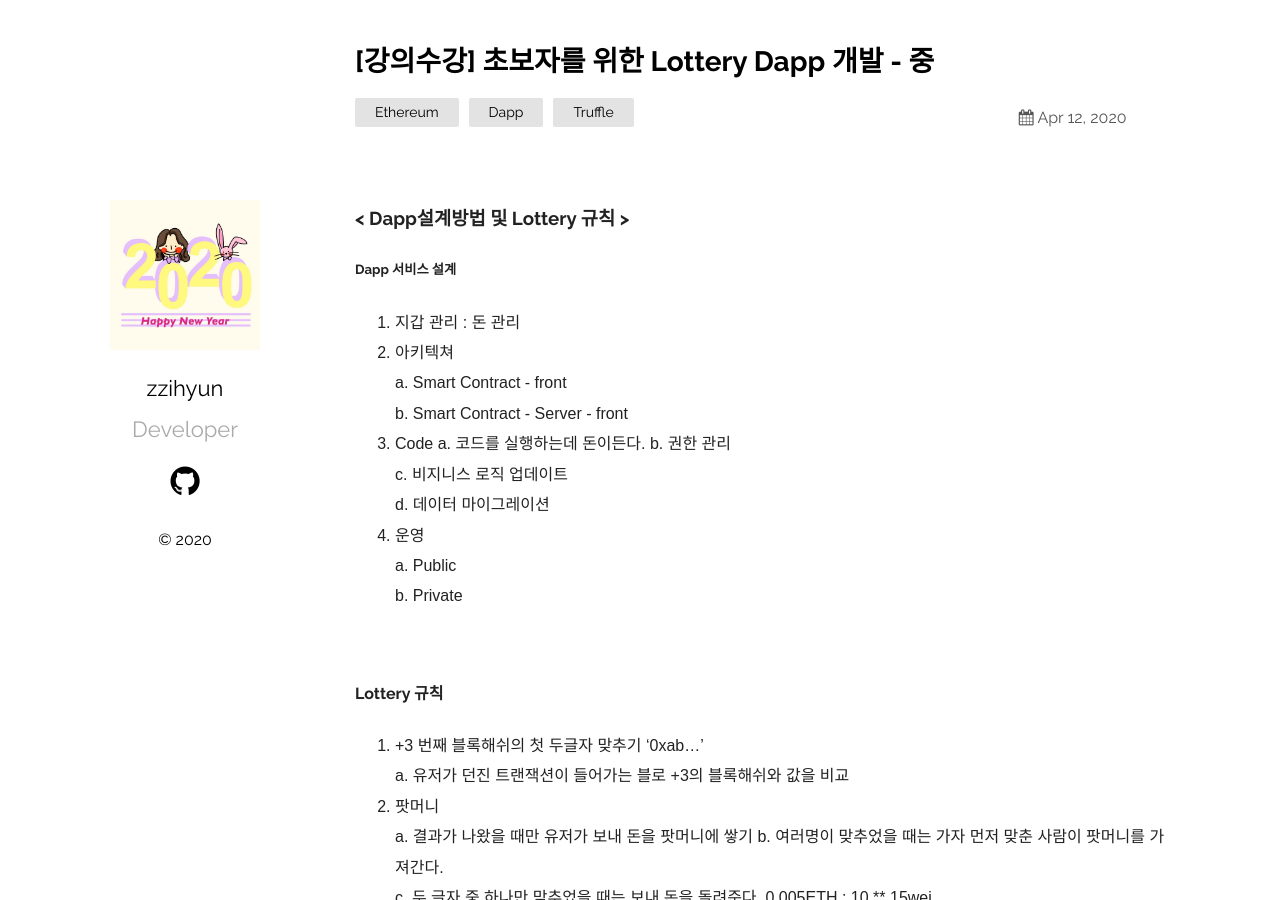
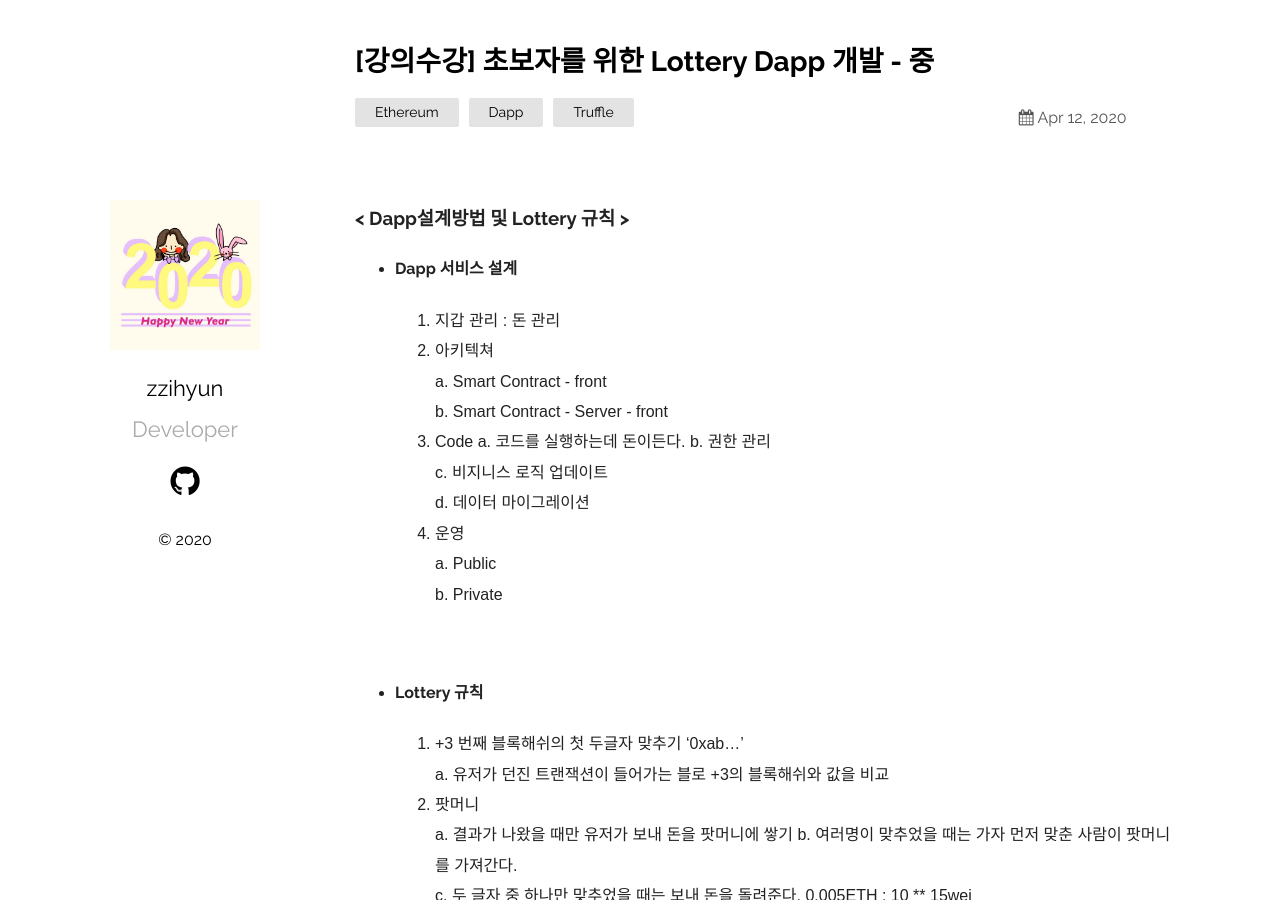
Before and after one commit to jhhhj1002/jhhhj1002.github.io, a Jekyll site: the page built from _posts/2020-04-11-Lottery-Dapp-03.markdown, in a window 1280 px wide and 900 px high. Built offline with Jekyll 4.4.1, drawn with Linux system fonts in a browser that asks for light colours.

```diff
--- a/_posts/2020-04-11-Lottery-Dapp-03.markdown
+++ b/_posts/2020-04-11-Lottery-Dapp-03.markdown
@@ -10,7 +10,7 @@ categories: Ethereum Dapp Truffle
 
 <h3>< Dapp설계방법 및 Lottery 규칙 ></h3>
 
-<h5>Dapp 서비스 설계</h5>
++ <h4>Dapp 서비스 설계</h4>
 1. 지갑 관리 : 돈 관리
 2. 아키텍쳐
   a. Smart Contract - front
@@ -25,7 +25,7 @@ categories: Ethereum Dapp Truffle
   b. Private
 
 <br/>
-<h4>Lottery 규칙</h4>
++ <h4>Lottery 규칙</h4>
 1. +3 번째 블록해쉬의 첫 두글자 맞추기 '0xab...'
   a. 유저가 던진 트랜잭션이 들어가는 블로 +3의 블록해쉬와 값을 비교
 2. 팟머니
```
